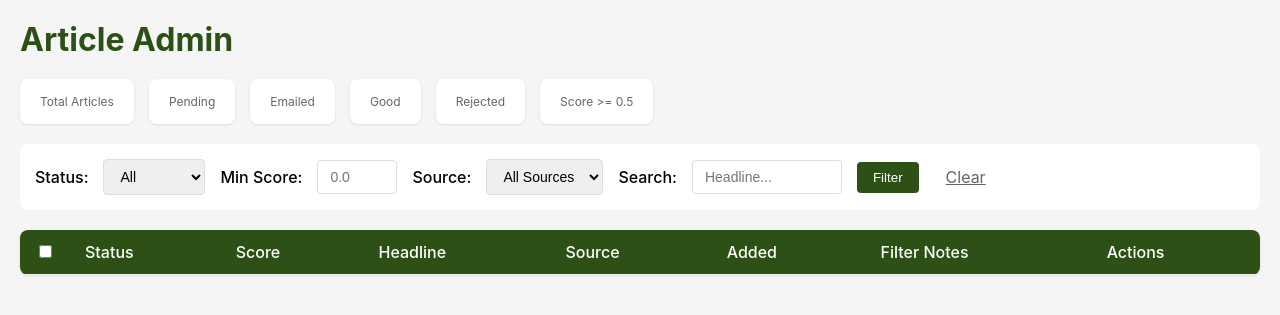
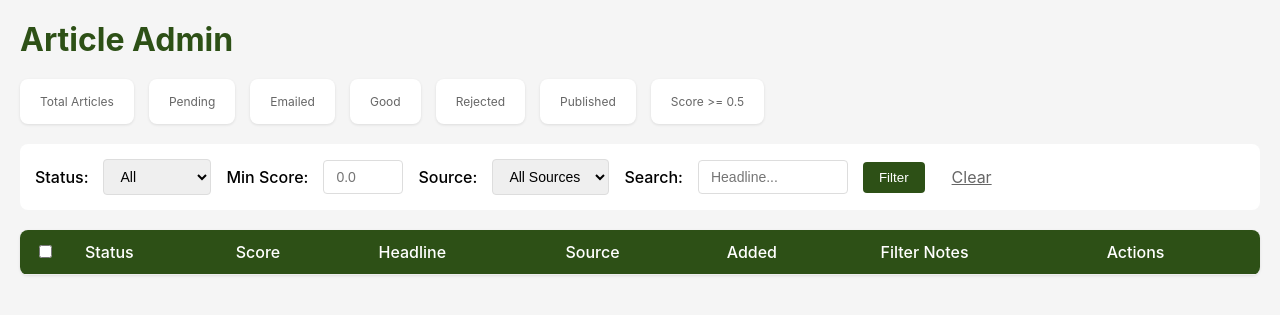
Before and after one commit to adamjdavidson/plain_press, a Flask app: template app/templates/admin/articles.html in a window 1280 px wide. Shown: the top 315 px of the page. Run offline with Flask 3, Linux system fonts and the light colour scheme; the template is opened without the code that fills it, so the values that code supplies are empty.

Commit message:
Add Published status for articles
- Add PUBLISHED to ArticleStatus enum
- Add /admin/articles/<id>/published route
- Add Published stat box to admin UI
- Add Published option to status filter dropdown
- Add purple Published button to each row's actions
- Add bulk "Mark Published" action
- Style published status with purple badge

Published articles won't appear in future emails.

🤖 Generated with [Claude Code](https://claude.com/claude-code)

Co-Authored-By: Claude <noreply@anthropic.com>

```diff
--- a/app/models.py
+++ b/app/models.py
@@ -31,6 +31,7 @@ class ArticleStatus(enum.Enum):
     GOOD = "good"
     REJECTED = "rejected"
     PASSED = "passed"
+    PUBLISHED = "published"
 
 
 class SourceType(enum.Enum):
--- a/app/templates/admin/articles.html
+++ b/app/templates/admin/articles.html
@@ -112,6 +112,7 @@
     .status-emailed { background: #fff3e0; color: #ef6c00; }
     .status-good { background: #e8f5e9; color: #2e7d32; }
     .status-rejected { background: #ffebee; color: #c62828; }
+    .status-published { background: #f3e5f5; color: #7b1fa2; }
 
     .score {
       font-weight: 600;
@@ -205,6 +206,10 @@
       <span>Rejected</span>
     </div>
     <div class="stat-box">
+      <strong>{{ stats.published }}</strong>
+      <span>Published</span>
+    </div>
+    <div class="stat-box">
       <strong>{{ stats.high_score }}</strong>
       <span>Score >= 0.5</span>
     </div>
@@ -218,6 +223,7 @@
       <option value="emailed" {{ 'selected' if filters.status == 'emailed' else '' }}>Emailed</option>
       <option value="good" {{ 'selected' if filters.status == 'good' else '' }}>Good</option>
       <option value="rejected" {{ 'selected' if filters.status == 'rejected' else '' }}>Rejected</option>
+      <option value="published" {{ 'selected' if filters.status == 'published' else '' }}>Published</option>
     </select>
 
     <label>Min Score:</label>
@@ -242,6 +248,7 @@
   <div class="bulk-actions" id="bulkActions">
     <span><strong id="selectedCount">0</strong> selected</span>
     <button class="btn-pending" onclick="bulkAction('pending')">Reset to Pending</button>
+    <button onclick="bulkAction('published')" style="background: #7b1fa2; color: white;">Mark Published</button>
     <button class="btn-reject" onclick="bulkAction('reject')">Mark Rejected</button>
     <button class="btn-delete" onclick="bulkAction('delete')">Delete</button>
   </div>
@@ -277,6 +284,7 @@
         <td class="notes" title="{{ article.filter_notes or '' }}">{{ article.filter_notes or '-' }}</td>
         <td class="actions">
           <button onclick="setStatus('{{ article.id }}', 'pending')" title="Reset to Pending">Pending</button>
+          <button onclick="setStatus('{{ article.id }}', 'published')" title="Mark as Published" style="background: #f3e5f5;">Published</button>
           <button onclick="whyNot('{{ article.id }}', '{{ article.headline|e }}')" title="Reject with feedback" style="background: #fff3cd;">Why Not?</button>
           <button onclick="deleteArticle('{{ article.id }}')" title="Delete">Del</button>
         </td>
```
Also changed, not shown: app/routes.py (+27 -0 lines).
